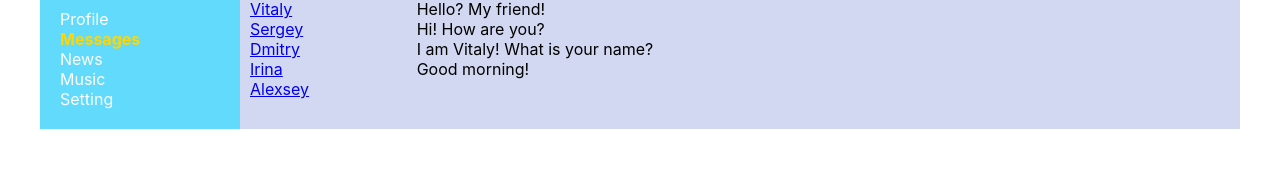
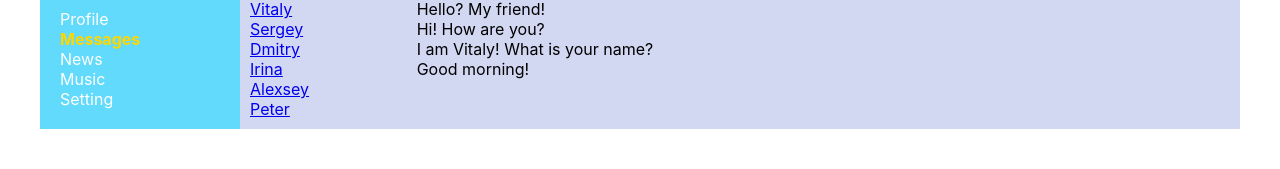
Before and after one commit to ShishVi/First-project-React, a React (Create React App) app: page /dialogs in a window 1280 px wide. Shown: the part 131-300 px from the top of the page. Built offline with nearby package versions, Linux system fonts and the light colour scheme.

Commit message:
packing data into of state.js

```diff
--- a/public/index.html
+++ b/public/index.html
@@ -24,7 +24,7 @@
       work correctly both with client-side routing and a non-root public URL.
       Learn how to configure a non-root public URL by running `npm run build`.
     -->
-    <title>React App</title>
+    <title>My First React App</title>
   </head>
   <body>
     <noscript>You need to enable JavaScript to run this app.</noscript>
--- a/src/App.js
+++ b/src/App.js
@@ -18,8 +18,8 @@ const App = (props) => {
                 <Nav/>
                 <div className='app-wrapper-content'>
                     <Routes>
-                        <Route path='/dialogs/*' element={<Dialogs dialogs={props.dialogs} messages={props.messages}/>}/>
-                        <Route path='/profile/*' element={<Profile posts = {props.posts}/>}/>
+                        <Route path='/dialogs/*' element={<Dialogs state={props.state.dialogsPage}/>}/>
+                        <Route path='/profile/*' element={<Profile state = {props.state.profilePage}/>}/>
                         <Route path='/music/*' element={<Music/>}/>
                         <Route path='/news/*' element={<News/>}/>
                         <Route path='/setting/*' element={<Setting/>}/>
--- /dev/null
+++ b/src/Redux/State.js
@@ -0,0 +1,26 @@
+let state = {
+    profilePage:{
+        posts:[
+            {id :'1', message:'Hello! How are you? This is my first post!', likesCount:65},
+            {id :'1', message:'I am a computer programmer React JS', likesCount:128},
+            {id :'1', message:'I like this job', likesCount:113},],
+    },
+    dialogsPage:{
+        messages:[
+            {id :'1', message:'Hello? My friend!',},
+            {id :'2', message:'Hi! How are you?',},
+            {id :'3', message:'I am Vitaly! What is your name?',},
+            {id :'4', message:'Good morning!',},
+        ],
+        dialogs:[
+            {id :'1', name:'Vitaly',},
+            {id :'2', name:'Sergey',},
+            {id :'3', name:'Dmitry',},
+            {id :'4', name:'Irina',},
+            {id :'5', name:'Alexsey',},
+            {id :'6', name:'Peter',},
+        ],
+    },
+}
+
+export default state;
--- a/src/components/Dialogs/Dialogs.jsx
+++ b/src/components/Dialogs/Dialogs.jsx
@@ -13,10 +13,10 @@ const Dialogs = (props) => {
     return (
         <div className={classes.dialogs}>
             <div className={classes.dialogsItem}>
-                {props.dialogs.map(n => <DialogItem name={n.name} id ={n.id}/>)}
+                {props.state.dialogs.map(n => <DialogItem name={n.name} id ={n.id}/>)}
             </div>
             <div className={classes.messages}>
-                {props.messages.map(m => <Message message = {m.message}/>)}
+                {props.state.messages.map(m => <Message message = {m.message}/>)}
             </div>
         </div>
     );
--- a/src/components/Profile/MyPosts/MyPosts.jsx
+++ b/src/components/Profile/MyPosts/MyPosts.jsx
@@ -18,7 +18,7 @@ function MyPosts(props) {
                 </div>
             </div>
             <div className='post'>
-                {props.posts.map(m => <Post message={m.message} likeCounts={m.likesCount}/>)}
+                {props.state.posts.map(m => <Post message={m.message} likeCounts={m.likesCount}/>)}
             </div>
         </div>
 
--- a/src/components/Profile/Profile.jsx
+++ b/src/components/Profile/Profile.jsx
@@ -7,7 +7,7 @@ function Profile(props) {
     return (
         <div>
             <InfoProfile/>
-            <MyPosts posts={props.posts}/>
+            <MyPosts state={props.state}/>
 
         </div>
     );
--- a/src/index.js
+++ b/src/index.js
@@ -3,29 +3,14 @@ import ReactDOM from 'react-dom/client';
 import './index.css';
 import App from './App';
 import reportWebVitals from './reportWebVitals';
-let posts =[
-    {id :'1', message:'Hello! How are you? This is my first post!', likesCount:65},
-    {id :'1', message:'I am a computer programmer React JS', likesCount:128},
-    {id :'1', message:'I like this job', likesCount:128},
-];
-let dialogs =[
-    {id :'1', name:'Vitaly',},
-    {id :'2', name:'Sergey',},
-    {id :'3', name:'Dmitry',},
-    {id :'4', name:'Irina',},
-    {id :'5', name:'Alexsey',},
-];
-let messages = [
-    {id :'1', message:'Hello? My friend!',},
-    {id :'2', message:'Hi! How are you?',},
-    {id :'3', message:'I am Vitaly! What is your name?',},
-    {id :'4', message:'Good morning!',},
-]
+import state from "./Redux/State";
+
+
 
 const root = ReactDOM.createRoot(document.getElementById('root'));
 root.render(
   <React.StrictMode>
-    <App posts={posts} messages={messages} dialogs={dialogs}/>
+    <App state={state}/>
   </React.StrictMode>
 );
 
```
